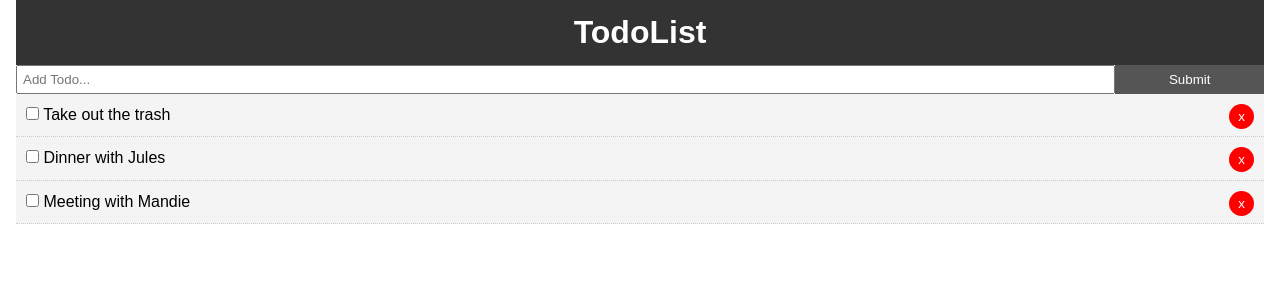
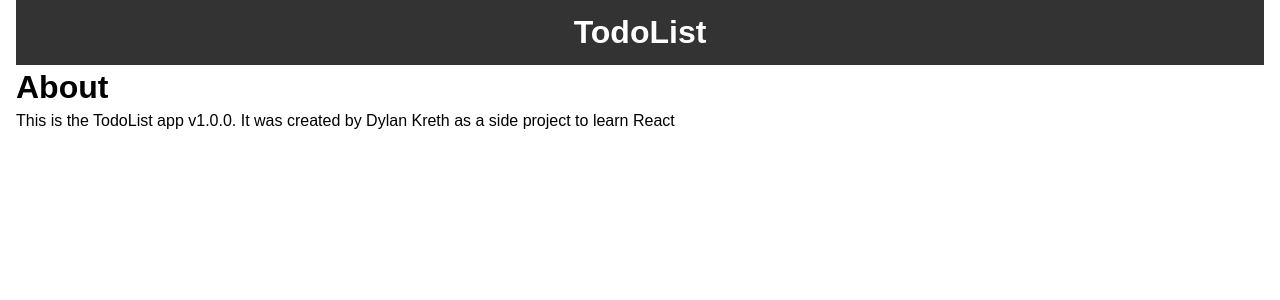
Before and after one commit to dkreth/todo-list-app, a React (Create React App) app: page /about in a window 1280 px wide. Shown: the top 300 px of the page. Built offline with nearby package versions, Linux system fonts and the light colour scheme; the HTML template or start-up script is replaced by a standard one.

Commit message:
create About.js page and add routing

```diff
--- a/src/App.js
+++ b/src/App.js
@@ -1,66 +1,85 @@
-import React, { Component } from 'react';
-import './App.css'
-import Todos from './components/Todos';
-import Header from './components/layout/Header'
-import AddTodo from './components/AddTodo'
-import uuid from 'uuid'
+import React, { Component } from "react";
+import { BrowserRouter as Router, Route } from "react-router-dom";
+import "./App.css";
+import Todos from "./components/Todos";
+import Header from "./components/layout/Header";
+import AddTodo from "./components/AddTodo";
+import About from "./components/pages/About"
+import uuid from "uuid";
 
 class App extends Component {
   state = {
     todos: [
       {
         id: uuid.v4(),
-        title: 'Take out the trash',
+        title: "Take out the trash",
         completed: false
       },
       {
         id: uuid.v4(),
-        title: 'Dinner with Jules',
+        title: "Dinner with Jules",
         completed: false
       },
       {
         id: uuid.v4(),
-        title: 'Meeting with Mandie',
+        title: "Meeting with Mandie",
         completed: false
-      },
+      }
+    ]
+  };
 
-    ]
-  }
-
-  markComplete = (id) => {
+  markComplete = id => {
     //mark the todo as complete
-    this.setState({ todos: this.state.todos.map(todo => {
-      if(todo.id === id) {
-        todo.completed = !todo.completed
+    this.setState({
+      todos: this.state.todos.map(todo => {
+        if (todo.id === id) {
+          todo.completed = !todo.completed;
         }
         return todo;
-    }) });
-  }
+      })
+    });
+  };
 
-  delTodo = (id) => {
+  delTodo = id => {
     // delete the todo
-    this.setState({ todos: [...this.state.todos.filter(todo => todo.id !== id)]
-    })
-  }
+    this.setState({
+      todos: [...this.state.todos.filter(todo => todo.id !== id)]
+    });
+  };
 
-  addTodo = (title) => {
+  addTodo = title => {
     const newTodo = {
       id: uuid.v4(),
       title: title,
       completed: false
-    }
-    this.setState({ todos: [...this.state.todos, newTodo]})
-  }
+    };
+    this.setState({ todos: [...this.state.todos, newTodo] });
+  };
 
   render() {
     return (
+      <Router>
         <div className="App">
           <div className="container">
             <Header />
-          <AddTodo addTodo={this.addTodo}/>
-          <Todos todoList = {this.state.todos} markComplete = {this.markComplete} delTodo={this.delTodo}/>
+            <Route
+              exact
+              path="/"
+              render={props => (
+                <React.Fragment>
+                  <AddTodo addTodo={this.addTodo} />
+                  <Todos
+                    todoList={this.state.todos}
+                    markComplete={this.markComplete}
+                    delTodo={this.delTodo}
+                  />
+                </React.Fragment>
+              )}
+            />
+            <Route path = "/about" component = {About} />
           </div>
         </div>
+      </Router>
     );
   }
 }
--- /dev/null
+++ b/src/components/pages/About.js
@@ -0,0 +1,13 @@
+import React from "react";
+
+export default function About() {
+  return (
+    <React.Fragment>
+      <h1>About</h1>
+      <p>
+        This is the TodoList app v1.0.0. It was created by Dylan Kreth as a side
+        project to learn React
+      </p>
+    </React.Fragment>
+  );
+}
```
Lines whose indentation alone changed are shown as unchanged.
